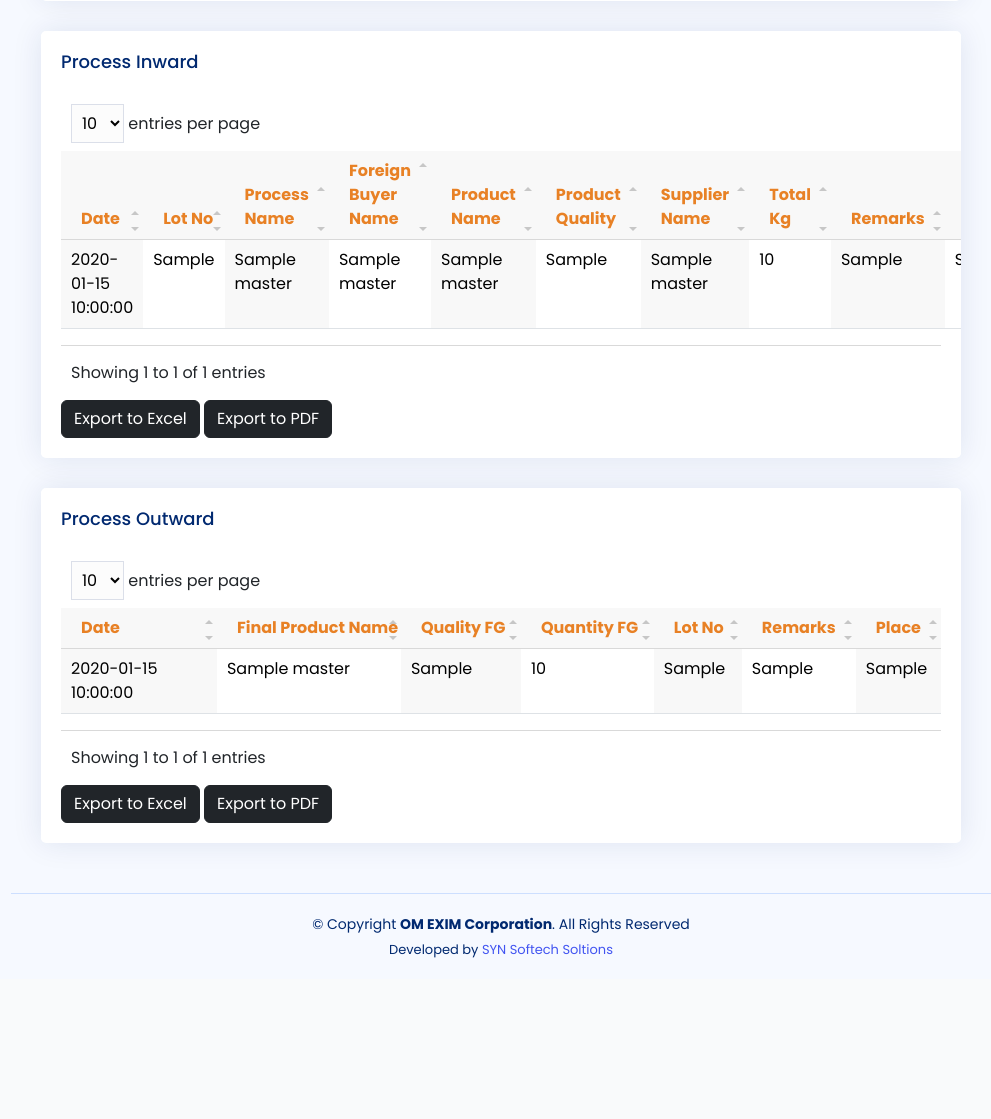
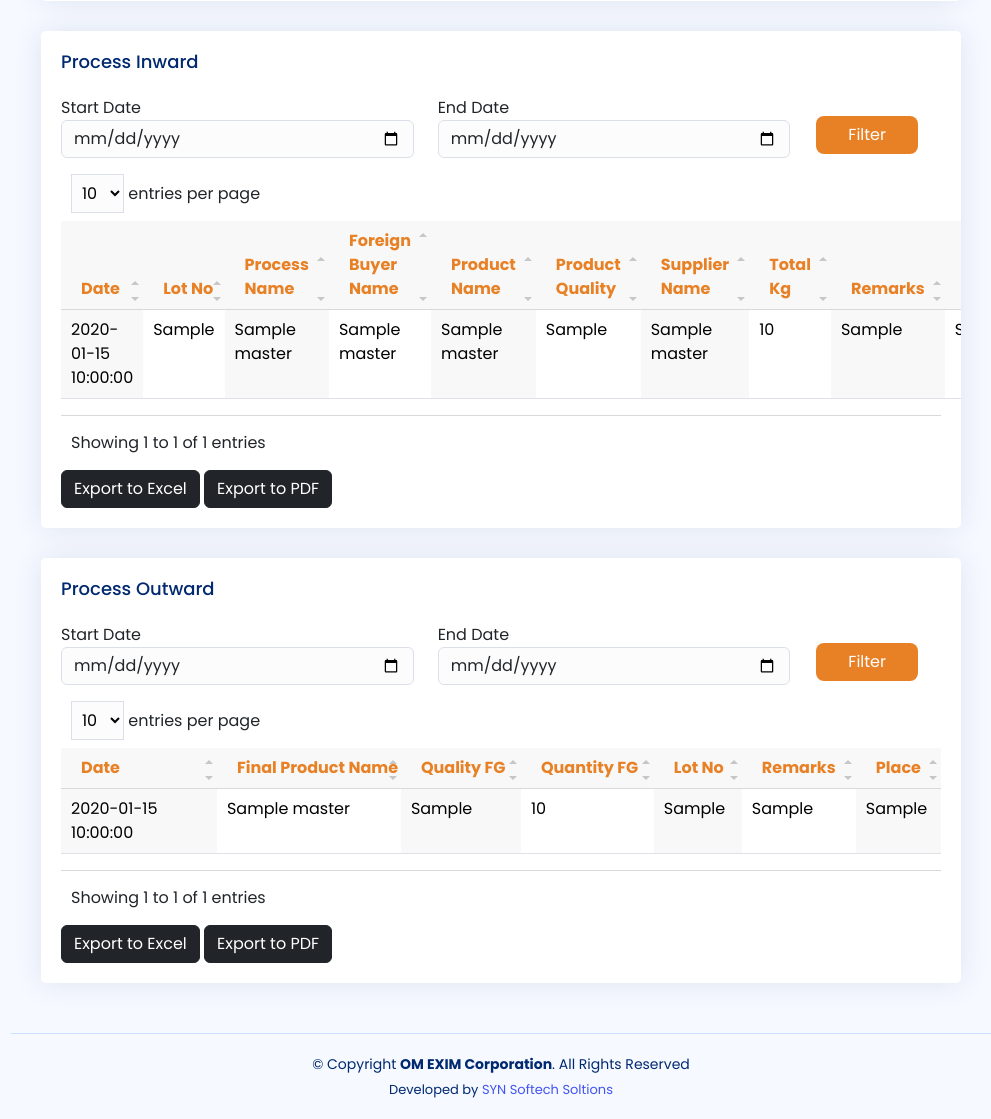
Before and after one commit to Bhavik-prajapati/InventoryManagegment, a PHP site: page /process/inventory-show.php in a window 1280 px wide. Shown: the part 1119-2238 px from the top of the page, without its empty margins (289-1280 px from the left). Before the commit the page ends 2077 px from the top, so only its background shows below. Run offline with PHP 8.4, Linux system fonts and the light colour scheme; the visitor is signed in with stand-in values (Sample User, id 1); tables that the repository leaves empty or names only in its code hold one stand-in row (values such as "Sample post"); some libraries are stand-ins or nearby versions.

Commit message:
process filter added inventory

```diff
--- a/process/inventory-show.php
+++ b/process/inventory-show.php
@@ -194,6 +194,27 @@ include("layout/aside.php");
       </div>
     </div> -->
 
+    <?php
+      $startDate = isset($_POST['start_date_1']) ? $_POST['start_date_1'] : '';
+      $endDate = isset($_POST['end_date_1']) ? $_POST['end_date_1'] : '';
+
+      // Prepare the SQL query with date filtering
+      $sql2 = "SELECT * FROM inward_master_v2";
+
+      if ($startDate && $endDate) {
+          $startDate = $conn->real_escape_string($startDate);
+          $endDate = $conn->real_escape_string($endDate);
+
+          $sql2 .= " WHERE date BETWEEN '$startDate' AND '$endDate'";
+      }
+
+      $result = $conn->query($sql2);
+      $data = array();
+      while ($row = $result->fetch_assoc()) {
+          $data[] = $row;
+      }
+    ?>
+
     <section class="section">
         <div class="row">
             <div class="col-lg-12">
@@ -206,11 +227,11 @@ include("layout/aside.php");
                     <div class="row">
                             <div class="col-md-5">
                                 <label for="start_date">Start Date</label>
-                                <input type="date" name="start_date" class="form-control" max="<?php echo date('Y-m-d'); ?>" required>
+                                <input type="date" name="start_date_1" class="form-control" max="<?php echo date('Y-m-d'); ?>" required>
                             </div>
                             <div class="col-md-5">
                                 <label for="end_date">End Date</label>
-                                <input type="date" name="end_date" class="form-control" max="<?php echo date('Y-m-d'); ?>" required>
+                                <input type="date" name="end_date_1" class="form-control" max="<?php echo date('Y-m-d'); ?>" required>
                             </div>
                             <div class="col-md-2 d-flex align-items-end">
                                 <button type="submit" class="btn btn-primary" style="height: 38px;display:flex;justify-content:center;align-items:center">Filter</button>
@@ -234,14 +255,14 @@ include("layout/aside.php");
                             </thead>
                             <tbody>
                                     <?php
-                                        $sql2 = "SELECT * FROM inward_master_v2";
+                                   /*      $sql2 = "SELECT * FROM inward_master_v2";
 
                                         $result = $conn->query($sql2);
 
                                         $data = array();
                                         while ($row = $result->fetch_assoc()) {
                                             $data[] = $row;
-                                        }
+                                        } */
                                         foreach ($data as $row) {
                                     ?>
                                         <tr>
@@ -269,6 +290,26 @@ include("layout/aside.php");
         </div>
     </section>
 
+    <?php
+       $startDate2 = isset($_POST['start_date_2']) ? $_POST['start_date_2'] : '';
+       $endDate2 = isset($_POST['end_date_2']) ? $_POST['end_date_2'] : '';
+
+       $sql2 = "SELECT * FROM process_master";
+
+       if ($startDate2 && $endDate2) {
+           $startDate = $conn->real_escape_string($startDate);
+           $endDate = $conn->real_escape_string($endDate);
+
+           $sql2 .= " WHERE date BETWEEN '$startDate' AND '$endDate'";
+       }
+
+       $result = $conn->query($sql2);
+
+       $data = array();
+       while ($row = $result->fetch_assoc()) {
+           $data[] = $row;
+       }
+    ?>
     <section class="section">
         <div class="row">
             <div class="col-lg-12">
@@ -276,7 +317,21 @@ include("layout/aside.php");
                 <div class="card">
                     <div class="card-body overflow-x-scroll">
                         <h5 class="card-title">Process Inward</h5>
-
+                        <form method="POST" action="" class="mb-2">
+                    <div class="row">
+                            <div class="col-md-5">
+                                <label for="start_date">Start Date</label>
+                                <input type="date" name="start_date_2" class="form-control" max="<?php echo date('Y-m-d'); ?>" required>
+                            </div>
+                            <div class="col-md-5">
+                                <label for="end_date">End Date</label>
+                                <input type="date" name="end_date_2" class="form-control" max="<?php echo date('Y-m-d'); ?>" required>
+                            </div>
+                            <div class="col-md-2 d-flex align-items-end">
+                                <button type="submit" class="btn btn-primary" style="height: 38px;display:flex;justify-content:center;align-items:center">Filter</button>
+                            </div>
+                        </div>
+                    </form>
                         <!-- Table with stripped rows -->
                         <table id="tb3" class="table datatable">
                             <thead>
@@ -295,14 +350,14 @@ include("layout/aside.php");
                             </thead>
                             <tbody>
                                     <?php
-                                        $sql2 = "SELECT * FROM process_master";
+                                     /*    $sql2 = "SELECT * FROM process_master";
 
                                         $result = $conn->query($sql2);
 
                                         $data = array();
                                         while ($row = $result->fetch_assoc()) {
                                             $data[] = $row;
-                                        }
+                                        } */
                                         foreach ($data as $row) {
                                     ?>
                                         <tr>
@@ -332,6 +387,29 @@ include("layout/aside.php");
         </div>
     </section>
 
+    <?php
+
+    $start_date_3 = isset($_POST['start_date_3']) ? $_POST['start_date_3'] : '';
+    $end_date_3 = isset($_POST['end_date_3']) ? $_POST['end_date_3'] : '';
+
+    // Prepare the SQL query with date filtering
+    $sql2 = "SELECT * FROM process_outward_master";
+
+    if ($start_date_3 && $end_date_3) {
+        $startDate = $conn->real_escape_string($start_date_3);
+        $endDate = $conn->real_escape_string($end_date_3);
+
+        $sql2 .= " WHERE date BETWEEN '$startDate' AND '$endDate'";
+    }
+    $result = $conn->query($sql2);
+
+    $data = array();
+    while ($row = $result->fetch_assoc()) {
+        $data[] = $row;
+    }
+
+    ?>
+
     <section id="tb4" class="section">
         <div class="row">
             <div class="col-lg-12">
@@ -339,6 +417,24 @@ include("layout/aside.php");
                 <div class="card">
                     <div class="card-body overflow-x-scroll">
                         <h5 class="card-title">Process Outward</h5>
+
+                        <form method="POST" action="" class="mb-2">
+                    <div class="row">
+                            <div class="col-md-5">
+                                <label for="start_date">Start Date</label>
+                                <input type="date" name="start_date_3" class="form-control" max="<?php echo date('Y-m-d'); ?>" required>
+                            </div>
+                            <div class="col-md-5">
+                                <label for="end_date">End Date</label>
+                                <input type="date" name="end_date_3" class="form-control" max="<?php echo date('Y-m-d'); ?>" required>
+                            </div>
+                            <div class="col-md-2 d-flex align-items-end">
+                                <button type="submit" class="btn btn-primary" style="height: 38px;display:flex;justify-content:center;align-items:center">Filter</button>
+                            </div>
+                        </div>
+                    </form>
+
+
 
                         <!-- Table with stripped rows -->
                         <table class="table datatable">
@@ -358,14 +454,14 @@ include("layout/aside.php");
                             </thead>
                             <tbody>
                                     <?php
-                                        $sql2 = "SELECT * FROM process_outward_master";
+                                       /*  $sql2 = "SELECT * FROM process_outward_master";
 
                                         $result = $conn->query($sql2);
 
                                         $data = array();
                                         while ($row = $result->fetch_assoc()) {
                                             $data[] = $row;
-                                        }
+                                        } */
                                         foreach ($data as $row) {
                                     ?>
                                         <tr>
```
